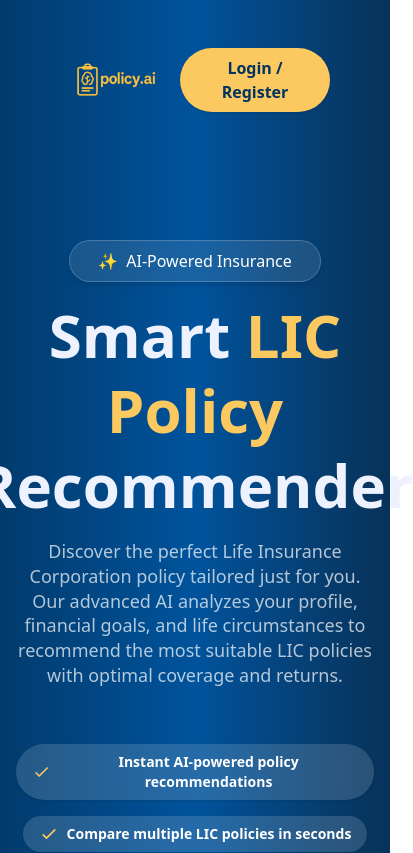
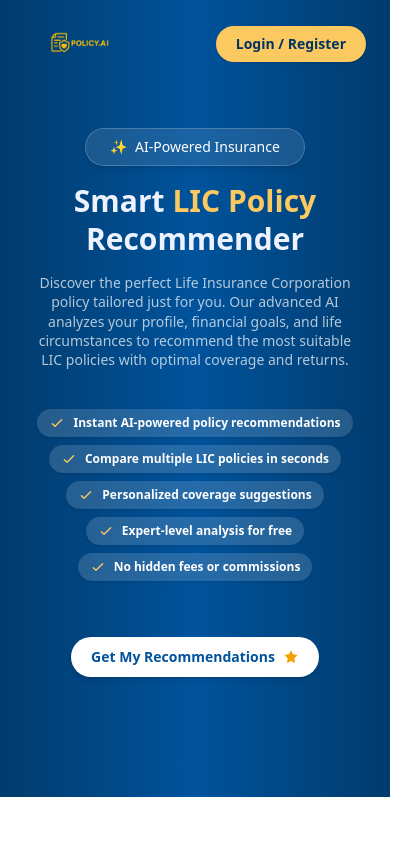
Before and after one commit to charan-anem-2004/Lic-Policy-Recommender-, a React (Vite) app in the folder Frontend/: page / in a window 390 px wide. Shown: the top 853 px of the page, 413 px wide, since content can reach past the window. Built offline with nearby package versions, Linux system fonts and the light colour scheme.

Commit message:
made it responsive

```diff
--- a/Frontend/src/components/Footer.jsx
+++ b/Frontend/src/components/Footer.jsx
@@ -7,7 +7,7 @@
       <div className="max-w-7xl mx-auto flex flex-col md:flex-row justify-between gap-10 border-b border-white/20 pb-8">
         {/* Logo + Description */}
         <div className="flex-1">
-          <h2 className="text-2xl font-bold mb-3">policy.ai</h2>
+          <h2 className="text-2xl font-bold mb-3 text-[#fcc860]">Policy.ai</h2>
           <p className="text-sm text-white/80">
             Helping you choose the best LIC policy tailored to your unique needs
             using intelligent AI recommendations. Secure your future today!
@@ -16,7 +16,7 @@
 
         {/* Quick Links */}
         <div className="flex-1">
-          <h3 className="text-lg font-semibold mb-3">Quick Links</h3>
+          <h3 className="text-lg font-bold mb-3 text-[#fcc860]">Quick Links</h3>
           <ul className="space-y-2 text-white/90 text-sm">
             <li>
               <Link to="/" className="hover:text-[#fcc860] transition">
@@ -41,7 +41,7 @@
 
         {/* Contact / Support */}
         <div className="flex-1">
-          <h3 className="text-lg font-semibold mb-3">Contact</h3>
+          <h3 className="text-lg font-bold mb-3 text-[#fcc860]">Contact</h3>
           <ul className="space-y-2 text-white/90 text-sm">
             <li>
               Email:{" "}
--- /dev/null
+++ b/Frontend/src/components/HeroSection.jsx
@@ -0,0 +1,109 @@
+import React, { useContext } from "react";
+import { assets } from "../assets/assets";
+import AuthContext from "../auth/AuthContext";
+import { Link } from "react-router-dom";
+
+const HeroSection = () => {
+  const { isAuthenticated, logout } = useContext(AuthContext);
+
+  const handleLogout = () => {
+    logout();
+  };
+
+  return (
+    <div className="w-full bg-gradient-to-r from-[#013b6d] via-[#00539c] to-[#013b6d] mb-4 pb-30">
+      {/* Header */}
+      <div className="flex justify-between items-center px-6 md:px-15 py-6 md:py-10">
+        <img
+          className="h-10 md:h-auto w-28 md:w-30 object-contain scale-130 md:scale-155"
+          src={assets.logo}
+          alt="logo"
+        />
+        {isAuthenticated ? (
+          <button
+            onClick={handleLogout}
+            className="px-5 md:px-6 py-2 bg-[#fcc860] text-[#003461] rounded-full font-semibold shadow hover:opacity-90 transition text-sm md:text-base"
+          >
+            Logout
+          </button>
+        ) : (
+          <Link to="/login">
+            <button className="px-5 md:px-6 py-2 bg-[#fcc860] text-[#003461] rounded-full font-semibold shadow hover:opacity-90 transition text-sm md:text-base">
+              Login / Register
+            </button>
+          </Link>
+        )}
+      </div>
+
+      {/* Hero Content */}
+      <div className="flex flex-col items-center justify-center h-full w-full px-4 md:px-10 lg:px-20 text-center">
+        <div className="text-center pt-10 md:pt-17 px-4 sm:px-6 max-w-4xl flex flex-col items-center gap-4">
+          <div className="w-fit text-center px-6 py-2 border border-white/20 rounded-3xl bg-white/10 backdrop-blur-lg shadow-md">
+            <p className="text-white font-medium text-sm sm:text-base">
+              <span className="mr-2">✨</span>AI-Powered Insurance
+            </p>
+          </div>
+
+          <h1 className="text-3xl sm:text-4xl md:text-5xl lg:text-6xl text-indigo-50 font-extrabold leading-tight">
+            Smart <span className="text-[#fcc860]">LIC Policy</span> Recommender
+          </h1>
+          <h2 className="text-white/70 text-sm sm:text-base md:text-lg font-medium leading-snug mb-6 md:mb-10">
+            Discover the perfect Life Insurance Corporation policy tailored just
+            for you. Our advanced AI analyzes your profile, financial goals, and
+            life circumstances to recommend the most suitable LIC policies with
+            optimal coverage and returns.
+          </h2>
+
+          {/* Features */}
+          <div className="flex flex-wrap justify-center gap-2 sm:gap-3 md:gap-4 mb-6 md:mb-8">
+            {[
+              "Instant AI-powered policy recommendations",
+              "Compare multiple LIC policies in seconds",
+              "Personalized coverage suggestions",
+              "Expert-level analysis for free",
+              "No hidden fees or commissions",
+            ].map((text, idx) => (
+              <span
+                key={idx}
+                className="text-white flex items-center gap-2 bg-white/15 backdrop-blur-md px-3 sm:px-4 py-1.5 sm:py-2 rounded-full text-xs sm:text-sm font-semibold shadow-sm"
+              >
+                <svg
+                  xmlns="http://www.w3.org/2000/svg"
+                  className="h-4 w-4 text-[#fcc860]"
+                  fill="none"
+                  viewBox="0 0 24 24"
+                  stroke="currentColor"
+                >
+                  <path
+                    strokeLinecap="round"
+                    strokeLinejoin="round"
+                    strokeWidth="2"
+                    d="M5 13l4 4L19 7"
+                  />
+                </svg>
+                {text}
+              </span>
+            ))}
+          </div>
+
+          {/* CTA Button */}
+          <a href="#recommendation-form">
+            <button className="mt-4 px-5 md:px-6 py-2.5 md:py-3 bg-white text-[#00539c] font-semibold rounded-full text-sm md:text-lg shadow-md hover:scale-105 transition-all flex items-center gap-2">
+              Get My Recommendations
+              <svg
+                xmlns="http://www.w3.org/2000/svg"
+                className="h-4 w-4 md:h-5 md:w-5 text-[#f4a200]"
+                fill="currentColor"
+                viewBox="0 0 24 24"
+              >
+                <path d="M12 2L15 8L22 9L17 14L18 21L12 18L6 21L7 14L2 9L9 8L12 2Z" />
+              </svg>
+            </button>
+          </a>
+        </div>
+      </div>
+    </div>
+  );
+};
+
+export default HeroSection;
--- a/Frontend/src/pages/Homepage.jsx
+++ b/Frontend/src/pages/Homepage.jsx
@@ -1,12 +1,12 @@
-import { use, useState } from "react";
+import { useState } from "react";
 import { useNavigate } from "react-router-dom";
 import "../App.css";
 import Features from "../components/Features";
 import { assets } from "../assets/assets";
 import { useContext } from "react";
 import AuthContext from "../auth/AuthContext";
-
 import { Link } from "react-router-dom";
+import HeroSection from "../components/HeroSection";
 
 export default function HomePage() {
   const { isAuthenticated, logout } = useContext(AuthContext);
@@ -22,7 +22,6 @@
 
   const navigate = useNavigate();
 
-  // Handle input changes
   const handleChange = (e) => {
     const { name, value } = e.target;
     setFormData((prevData) => ({
@@ -34,14 +33,12 @@
   const handleLogout = () => {
     try {
       logout();
-      localStorage.removeItem("licPrompt"); // Clear stored prompt on logout
+      localStorage.removeItem("licPrompt");
       navigate("/");
     } catch (error) {
       console.error("Logout failed:", error);
     }
   };
-
-  // Handle form submission
 
   const handleSubmit = (e) => {
     e.preventDefault();
@@ -59,7 +56,6 @@
     if (isAuthenticated) {
       navigate(`/recommendations?q=${encodeURIComponent(prompt)}`);
     } else {
-      // Store prompt temporarily
       localStorage.setItem("licPrompt", prompt);
       navigate("/login");
     }
@@ -67,113 +63,17 @@
 
   return (
     <div>
-      <div className="w-full bg-gradient-to-r from-[#013b6d] via-[#00539c] to-[#073259] mb-4">
-        <div className="flex justify-between items-center px-15 py-10 ">
-          <img
-            className="h-auto w-30 object-contain"
-            src={assets.logo}
-            alt="logo"
-          />
-          {isAuthenticated ? (
-            <button
-              onClick={handleLogout}
-              className="px-6 py-2 bg-[#fcc860] text-[#003461] rounded-full font-semibold shadow hover:opacity-90 transition"
-            >
-              Logout
-            </button>
-          ) : (
-            <Link to="/login">
-              <button className="px-6 py-2 bg-[#fcc860] text-[#003461] rounded-full font-semibold shadow hover:opacity-90 transition">
-                Login / Register
-              </button>
-            </Link>
-          )}
-        </div>
-        <div className="hero ">
-          <div className="container">
-            <div className="flex flex-col items-center justify-center h-full gap-30 w-full">
-              <div className="text-center pt-20 px-4 sm:px-10 max-w-4xl w-full flex flex-col items-center justify-center gap-4">
-                <div className="w-fit text-center px-7 py-2 border border-white/20 rounded-3xl bg-white/10 backdrop-blur-lg shadow-md">
-                  <p className="text-white font-medium">
-                    <span className="mr-2">✨</span>AI-Powered Insurance
-                  </p>
-                </div>
-
-                <h1 className="text-6xl text-indigo-50 font-extrabold leading-tight ">
-                  Smart <span className="text-[#fcc860]">LIC Policy </span>
-                  Recommender
-                </h1>
-
-                <div className="max-w-4xl mx-auto flex flex-col items-center justify-center gap-4">
-                  <h2 className="text-white/70 text-lg sm:text-1xl md:text-1xl font-medium leading-snug mb-10">
-                    Discover the perfect Life Insurance Corporation policy
-                    tailored just for you. Our advanced AI analyzes your
-                    profile, financial goals, and life circumstances to
-                    recommend the most suitable LIC policies with optimal
-                    coverage and returns.
-                  </h2>
-
-                  {/* Features */}
-                  <div className="flex flex-wrap justify-center gap-4 mb-8">
-                    {[
-                      "Instant AI-powered policy recommendations",
-                      "Compare multiple LIC policies in seconds",
-                      "Personalized coverage suggestions",
-                      "Expert-level analysis for free",
-                      "No hidden fees or commissions",
-                    ].map((text, idx) => (
-                      <span
-                        key={idx}
-                        className=" text-white flex items-center gap-2 bg-white/15 backdrop-blur-md px-4 py-2 rounded-full text-sm font-semibold shadow-sm"
-                      >
-                        <svg
-                          xmlns="http://www.w3.org/2000/svg"
-                          className="h-5 w-5 text-[#fcc860]"
-                          fill="none"
-                          viewBox="0 0 24 24"
-                          stroke="currentColor"
-                        >
-                          <path
-                            strokeLinecap="round"
-                            strokeLinejoin="round"
-                            strokeWidth="2"
-                            d="M5 13l4 4L19 7"
-                          />
-                        </svg>
-                        {text}
-                      </span>
-                    ))}
-                  </div>
-
-                  {/* CTA Button */}
-                  <a href="#recommendation-form">
-                    <button className="mt-4 px-6 py-3 bg-white text-[#00539c] font-semibold rounded-full text-lg shadow-md hover:scale-105 transition-all flex items-center gap-2">
-                      Get My Recommendations
-                      <svg
-                        xmlns="http://www.w3.org/2000/svg"
-                        className="h-5 w-5 text-[#f4a200]"
-                        fill="currentColor"
-                        viewBox="0 0 24 24"
-                      >
-                        <path d="M12 2L15 8L22 9L17 14L18 21L12 18L6 21L7 14L2 9L9 8L12 2Z" />
-                      </svg>
-                    </button>
-                  </a>
-                </div>
-              </div>
-              <Features />
-            </div>
-          </div>
-        </div>
-      </div>
+      <HeroSection />
+      <Features />
       <div
         id="recommendation-form"
-        className="max-w-6xl mx-auto mt-10 mb-10 bg-white rounded-xl shadow-xl overflow-hidden"
+        className="max-w-6xl mx-auto mt-10 mb-30 bg-white rounded-xl shadow-xl overflow-hidden"
       >
-        {/* Gradient Header */}
-        <div className="bg-gradient-to-r from-[#0360b2] via-[#0374d8] to-[#01529d] p-10 text-white text-center">
-          <h2 className="text-2xl font-bold">
-            Get Your Personalized Recommendations
+        <div className="bg-gradient-to-r from-[#0360b2] via-[#0374d8] to-[#01529d] p-6 sm:p-10 text-white text-center">
+          <h2 className="text-xl sm:text-2xl font-bold">
+            Get Your{" "}
+            <span className="text-[#fcc860] font-extrabold">Personalized</span>{" "}
+            Recommendations
           </h2>
           <p className="mt-1 text-sm">
             Fill in your details and let our AI find the perfect LIC policy for
@@ -181,9 +81,7 @@
           </p>
         </div>
 
-        {/* Form */}
-        <form onSubmit={handleSubmit} className="p-6 space-y-5">
-          {/* Name */}
+        <form onSubmit={handleSubmit} className="p-4 sm:p-6 space-y-5">
           <div>
             <label className="block text-sm font-medium text-gray-700 mb-1">
               Full Name
@@ -199,9 +97,9 @@
             />
           </div>
 
-          {/* Age & Occupation (Side-by-side) */}
-          <div className="flex gap-4">
-            <div className="w-1/2">
+          {/* Age & Occupation */}
+          <div className="flex flex-col sm:flex-row gap-4">
+            <div className="w-full sm:w-1/2">
               <label className="block text-sm font-medium text-gray-700 mb-1">
                 Age
               </label>
@@ -216,7 +114,7 @@
               />
             </div>
 
-            <div className="w-1/2">
+            <div className="w-full sm:w-1/2">
               <label className="block text-sm font-medium text-gray-700 mb-1">
                 Occupation
               </label>
@@ -264,13 +162,14 @@
           {/* Submit Button */}
           <button
             type="submit"
-            className="w-fit px-7 py-3 rounded-md text-white font-semibold bg-gradient-to-r from-[#0360b2] via-[#0374d8] to-[#01529d] hover:opacity-90 transition"
+            className="w-fit px-6 py-3 rounded-md text-white font-semibold bg-[#0c79d7] hover:opacity-90 transition text-sm sm:text-base"
           >
             <span className="inline-flex items-center gap-2 justify-center">
               <svg className="w-5 h-5" fill="currentColor" viewBox="0 0 24 24">
                 <path d="M12 4a1 1 0 011 1v8.586l2.293-2.293a1 1 0 111.414 1.414l-4 4a1 1 0 01-1.414 0l-4-4a1 1 0 111.414-1.414L11 13.586V5a1 1 0 011-1z" />
               </svg>
-              Get AI Recommendations
+              Get AI{" "}
+              <span className="text-[#fcc860] font-bold">Recommendations</span>
             </span>
           </button>
         </form>
```
Also changed, not shown: Frontend/src/assets/logo.png, Frontend/src/assets/logo2.png (added).
